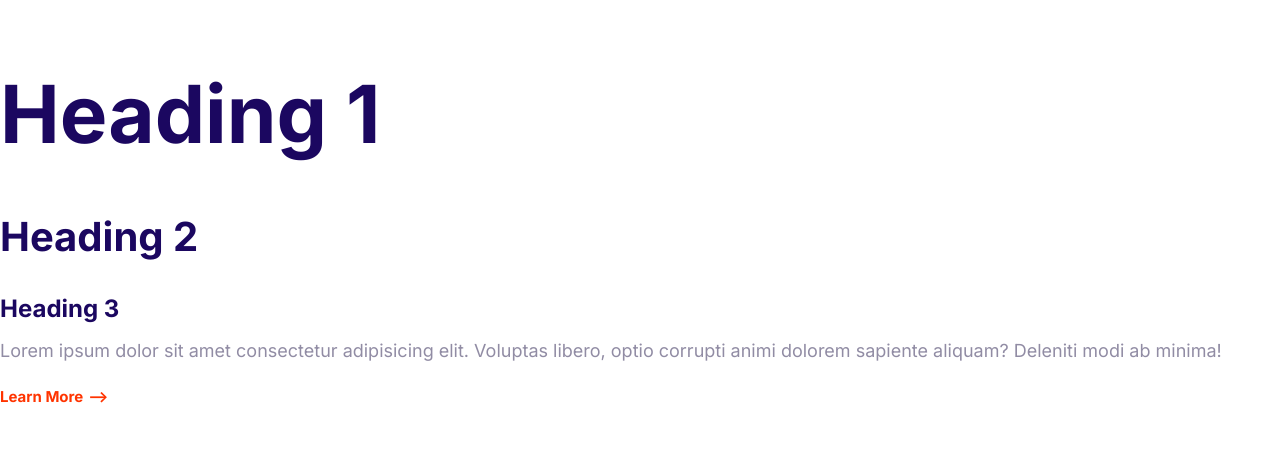
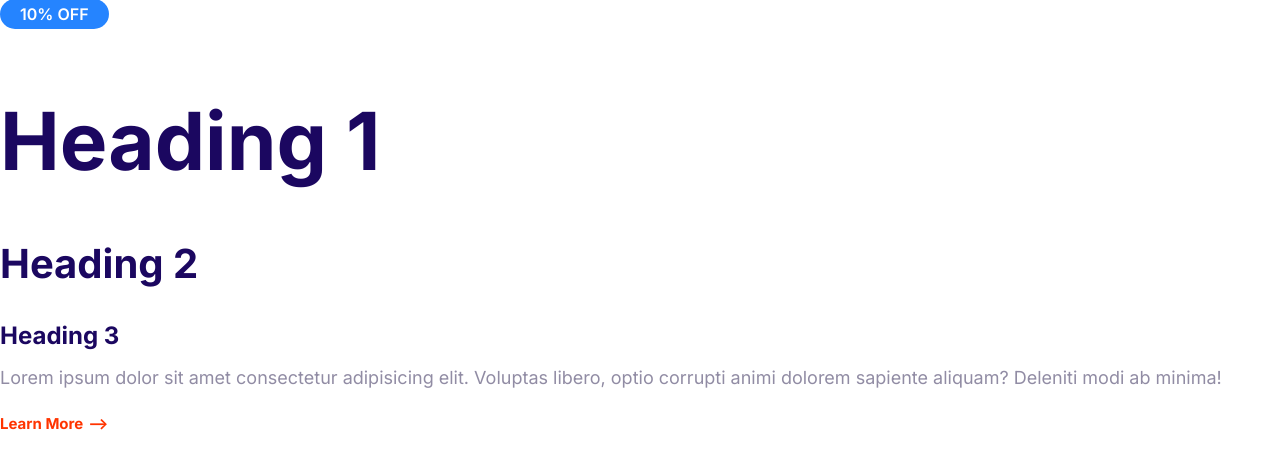
Before and after one commit to bryce-parker/moshify, a plain HTML site: page index.html in a window 1280 px wide. Drawn offline with Linux system fonts and the light colour scheme.

Commit message:
define badge

```diff
--- a/CSS/styles.css
+++ b/CSS/styles.css
@@ -71,3 +71,26 @@ a {
     font-size: 1.5rem;
   }
 }
+
+/* Badges */
+.badge {
+  border-radius: 20px;
+  font-size: 2rem;
+  font-weight: 600;
+  padding: 0.5rem 2rem;
+  white-space: nowrap;
+}
+.badge--primary {
+  background: var(--color-primary);
+  color: white;
+}
+.badge--secondary {
+  background: var(--color-secondary);
+  color: white;
+}
+.badge--small {
+  font-size: 1.6rem;
+}
+@media screen and (min-width: 1024px) {
+  .badges;
+}
--- a/index.html
+++ b/index.html
@@ -6,13 +6,14 @@
     <title>Document</title>
     <link rel="preconnect" href="https://fonts.googleapis.com" />
     <link
-      href="https://fonts.googleapis.com/css2?family=Inter:wght@400;700&display=swap"
+      href="https://fonts.googleapis.com/css2?family=Inter:wght@400;600;700&display=swap"
       rel="stylesheet"
     />
     <link rel="stylesheet" href="CSS/normalize.css" />
     <link rel="stylesheet" href="CSS/styles.css" />
   </head>
   <body>
+    <span class="badge badge--primary badge--small">10% OFF</span>
     <!-- h${Heading $}*3  -->
     <h1>Heading 1</h1>
     <h2>Heading 2</h2>
```
